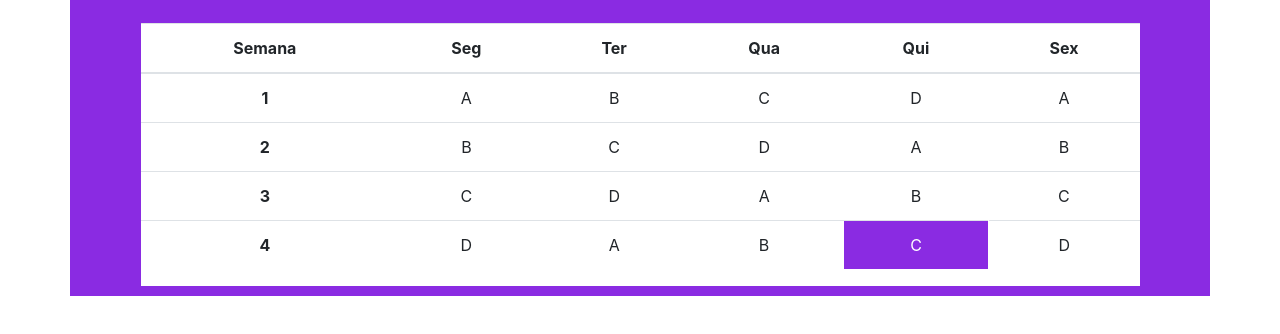
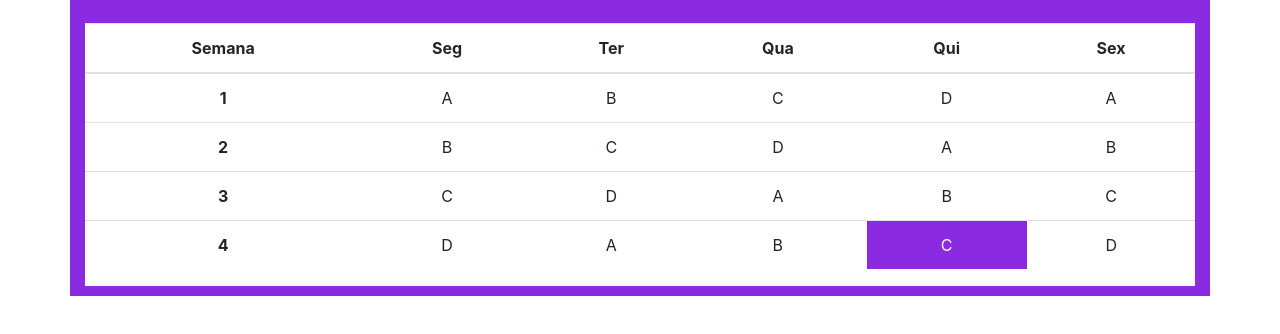
Before and after one commit to jorgeavila11/dia_de_treino, a plain HTML site: page index.html in a window 1280 px wide. Shown: the part 58-392 px from the top of the page. Drawn offline with nearby package versions, Linux system fonts and the light colour scheme.

Commit message:
alinhamento da largura e altura para smartfone

```diff
--- a/static/css/main.46b2f53e.css
+++ b/static/css/main.46b2f53e.css
@@ -1,2 +1,2 @@
-body{-webkit-font-smoothing:antialiased;-moz-osx-font-smoothing:grayscale;font-family:-apple-system,BlinkMacSystemFont,Segoe UI,Roboto,Oxygen,Ubuntu,Cantarell,Fira Sans,Droid Sans,Helvetica Neue,sans-serif;margin:0}code{font-family:source-code-pro,Menlo,Monaco,Consolas,Courier New,monospace}.container{align-items:center;background-color:#8a2be2;display:flex;flex-direction:column;justify-content:center;margin-top:10px}.box{background-color:#fff;height:90%;margin:10px;text-align:center;width:90%}.diaSemana{background-color:#8a2be2;border:1px solid;color:#fff;cursor:pointer}.titulo{color:#fff;font-family:EB Garamond,serif;font-size:30px}
+body{-webkit-font-smoothing:antialiased;-moz-osx-font-smoothing:grayscale;font-family:-apple-system,BlinkMacSystemFont,Segoe UI,Roboto,Oxygen,Ubuntu,Cantarell,Fira Sans,Droid Sans,Helvetica Neue,sans-serif;margin:0}code{font-family:source-code-pro,Menlo,Monaco,Consolas,Courier New,monospace}.container{align-items:center;background-color:#8a2be2;display:flex;flex-direction:column;justify-content:center;margin-top:10px}.box{background-color:#fff;height:100%;margin:10px;text-align:center;width:100%}.diaSemana{background-color:#8a2be2;border:1px solid;color:#fff;cursor:pointer}.titulo{color:#fff;font-family:EB Garamond,serif;font-size:30px}
 /*# sourceMappingURL=main.46b2f53e.css.map*/
```
Also changed, not shown: 1 other file.
